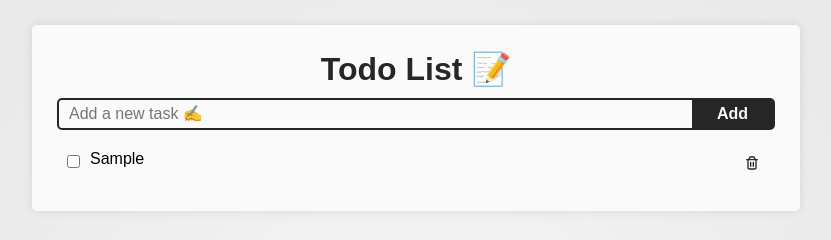
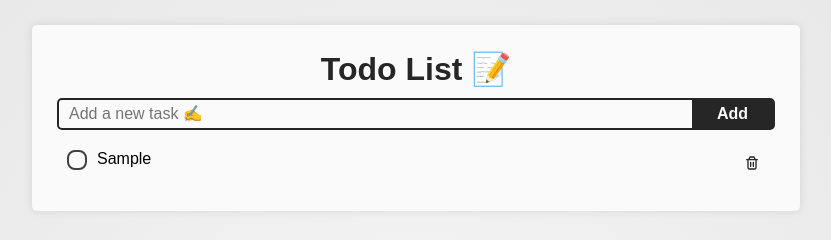
Before and after one commit to lui5gl/todo-list, a Vue app: page / in a window 1280 px wide. Both pictures are taken after typing "Sample" into the empty fields and a click on the button "Add". Shown: the top 240 px of the page, without its empty margins (224-1055 px from the left). Built offline with nearby package versions, Linux system fonts and the light colour scheme.

Commit message:
Add check icon and enhance checkbox styling in Task.vue component

```diff
--- a/src/components/Task.vue
+++ b/src/components/Task.vue
@@ -22,7 +22,21 @@ const handleUpdateText = (e: Event) => {
 
 <template>
   <li>
-    <input type="checkbox" :checked="isCompleted" @change="handleToggleState" />
+    <label :class="['check', isCompleted ? 'check-completed' : '']">
+      <img
+        v-if="isCompleted"
+        src="/icons/check.svg"
+        alt="Toggle state"
+        class="check-icon"
+        width="12"
+        height="12"
+      />
+      <input
+        type="checkbox"
+        :checked="isCompleted"
+        @change="handleToggleState"
+      />
+    </label>
 
     <textarea
       :value="text"
@@ -69,9 +83,32 @@ textarea::selection {
   background-color: #262626;
 }
 
+.check {
+  border: 2px solid #443f3f;
+  border-radius: 8px;
+  width: 20px;
+  height: 20px;
+  aspect-ratio: 1;
+  display: flex;
+  align-items: center;
+  justify-content: center;
+}
+
+.check-completed {
+  background-color: #5d5d5d;
+  border-color: #5d5d5d;
+}
+
 input[type="checkbox"] {
-  margin: 5px 0;
-  accent-color: #262626;
+  display: none;
+}
+
+input[type="checkbox"]:checked {
+  label {
+    background-color: #443f3f;
+  }
+
+  background-color: #443f3f;
 }
 
 .completed {
```
Also changed, not shown: public/icons/check.svg (added).
